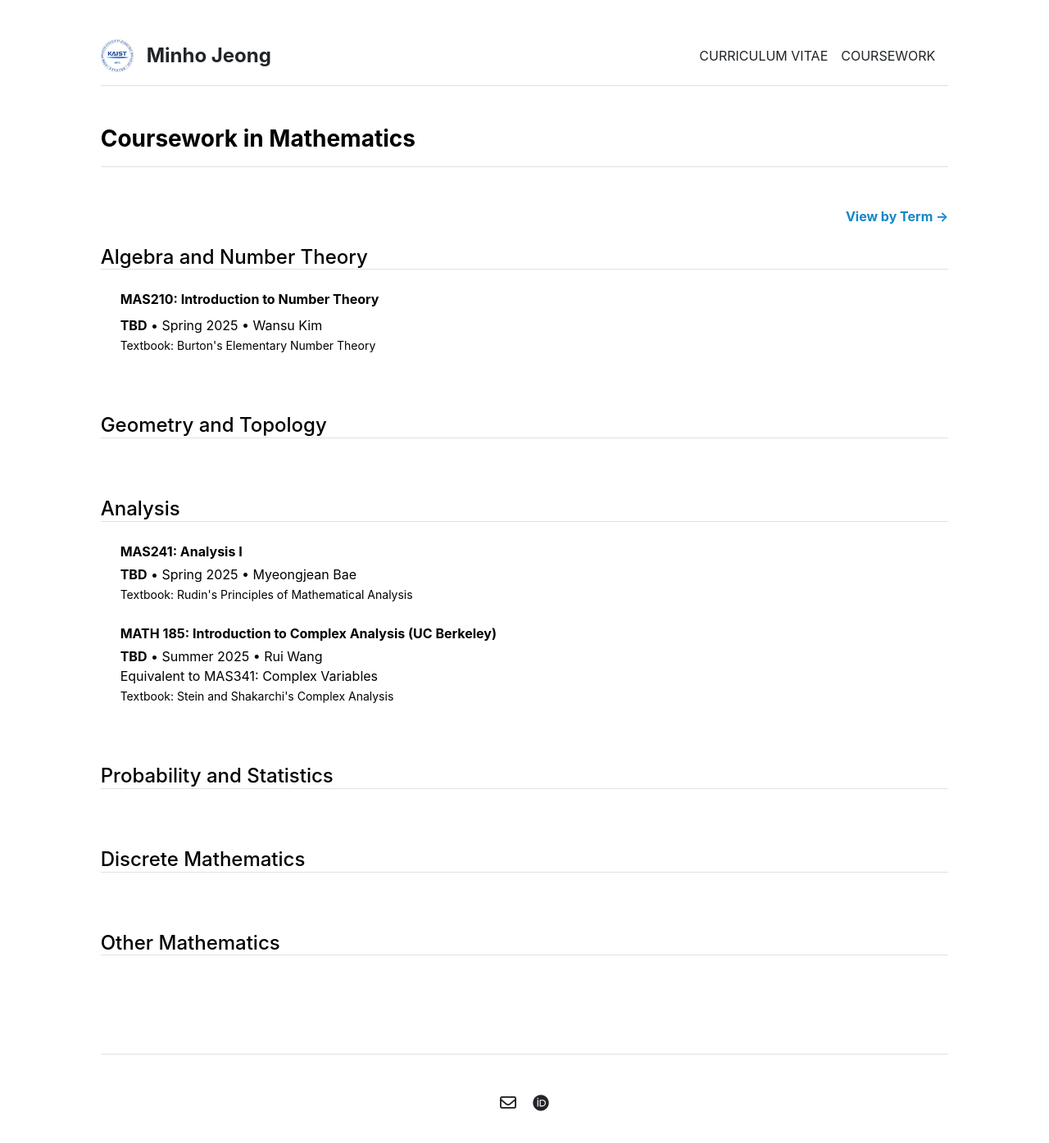
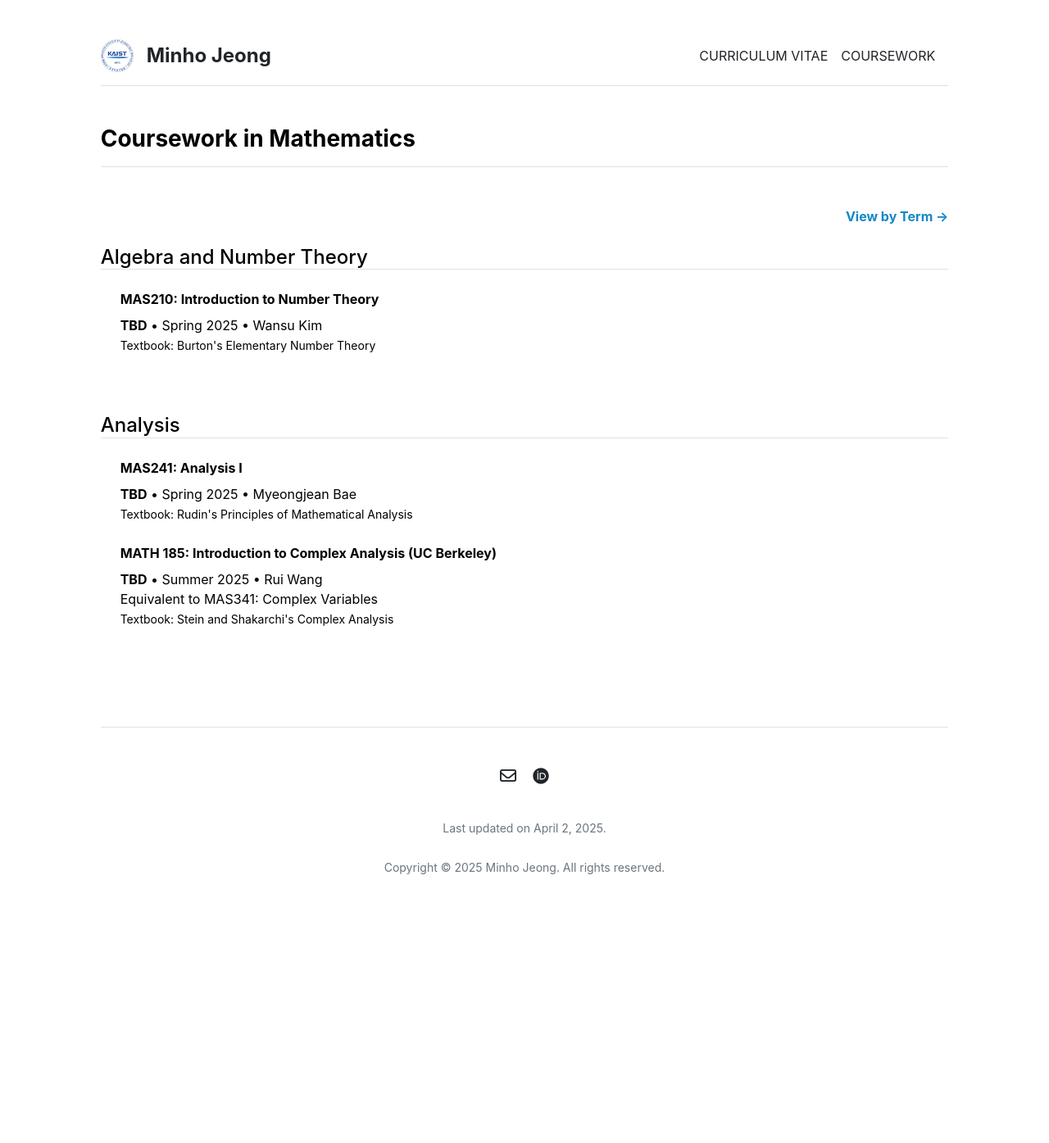
Before and after one commit to mino-jeong/mino-jeong.github.io, a Jekyll site: the page built from coursework-field.md, in a window 1280 px wide and 1400 px high. Shown: the top 1395 px of the window at 82% size. Built offline with Jekyll 4.4.1, drawn with Linux system fonts in a browser that asks for light colours.

Commit message:
Update coursework-field.html

```diff
--- a/_layouts/coursework-field.html
+++ b/_layouts/coursework-field.html
@@ -6,6 +6,7 @@ layout: default
 
 <div class="row g-5 mb-5">
   <div>
+
     <h3 class="fw-bold border-bottom pb-3 mb-5">Coursework in Mathematics</h3>
 
     <p class="mb-4 text-end">
@@ -29,12 +30,29 @@ layout: default
       </div>
     </div>
 
+    <!---
     <div class="mb-5 row gx-5">
       <div class="col-12">
         <h4 class="border-bottom mb-4">Geometry and Topology</h4>
         <div class="ps-md-4">
           {% for section in site.data.coursework-field.geometry %}
-            <p class="fw-bold mb-1">{{ section.title }}</p>
+            <p class="fw-bold mb-2">{{ section.title }}</p>
+            <p class="mb-4">
+              {{ section.description }}<br>
+              <small>Textbook: {{ section.textbook }}</small>
+            </p>
+          {% endfor %}
+        </div>
+      </div>
+    </div>
+    --->
+
+    <div class="mb-5 row gx-5">
+      <div class="col-12">
+        <h4 class="border-bottom mb-4">Analysis</h4>
+        <div class="ps-md-4">
+          {% for section in site.data.coursework-field.analysis %}
+            <p class="fw-bold mb-2">{{ section.title }}</p>
             <p class="mb-4">
               {{ section.description }}<br>
               <small>Textbook: {{ section.textbook }}</small>
@@ -44,12 +62,13 @@ layout: default
       </div>
     </div>
 
+    <!---
     <div class="mb-5 row gx-5">
       <div class="col-12">
-        <h4 class="border-bottom mb-4">Analysis</h4>
+        <h4 class="border-bottom mb-4">Probability and Statistics</h4>
         <div class="ps-md-4">
-          {% for section in site.data.coursework-field.analysis %}
-            <p class="fw-bold mb-1">{{ section.title }}</p>
+          {% for section in site.data.coursework-field.probability %}
+            <p class="fw-bold mb-2">{{ section.title }}</p>
             <p class="mb-4">
               {{ section.description }}<br>
               <small>Textbook: {{ section.textbook }}</small>
@@ -58,13 +77,15 @@ layout: default
         </div>
       </div>
     </div>
+    --->
 
+    <!---
     <div class="mb-5 row gx-5">
       <div class="col-12">
-        <h4 class="border-bottom mb-4">Probability and Statistics</h4>
+        <h4 class="border-bottom mb-4">Discrete Mathematics</h4>
         <div class="ps-md-4">
-          {% for section in site.data.coursework-field.probability %}
-            <p class="fw-bold mb-1">{{ section.title }}</p>
+          {% for section in site.data.coursework-field.discrete %}
+            <p class="fw-bold mb-2">{{ section.title }}</p>
             <p class="mb-4">
               {{ section.description }}<br>
               <small>Textbook: {{ section.textbook }}</small>
@@ -73,13 +94,15 @@ layout: default
         </div>
       </div>
     </div>
+    --->
 
+    <!--
     <div class="mb-5 row gx-5">
       <div class="col-12">
-        <h4 class="border-bottom mb-4">Discrete Mathematics</h4>
+        <h4 class="border-bottom mb-4">Other Mathematics</h4>
         <div class="ps-md-4">
-          {% for section in site.data.coursework-field.discrete %}
-            <p class="fw-bold mb-1">{{ section.title }}</p>
+          {% for section in site.data.coursework-field.other %}
+            <p class="fw-bold mb-2">{{ section.title }}</p>
             <p class="mb-4">
               {{ section.description }}<br>
               <small>Textbook: {{ section.textbook }}</small>
@@ -88,21 +111,7 @@ layout: default
         </div>
       </div>
     </div>
-
-    <div class="mb-5 row gx-5">
-      <div class="col-12">
-        <h4 class="border-bottom mb-4">Other Mathematics</h4>
-        <div class="ps-md-4">
-          {% for section in site.data.coursework-field.other %}
-            <p class="fw-bold mb-1">{{ section.title }}</p>
-            <p class="mb-4">
-              {{ section.description }}<br>
-              <small>Textbook: {{ section.textbook }}</small>
-            </p>
-          {% endfor %}
-        </div>
-      </div>
-    </div>
+    --->
 
   </div>
 </div>
```
